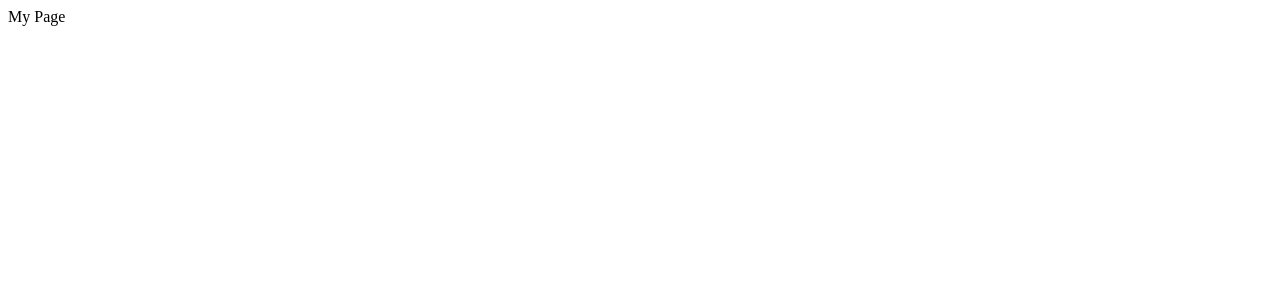
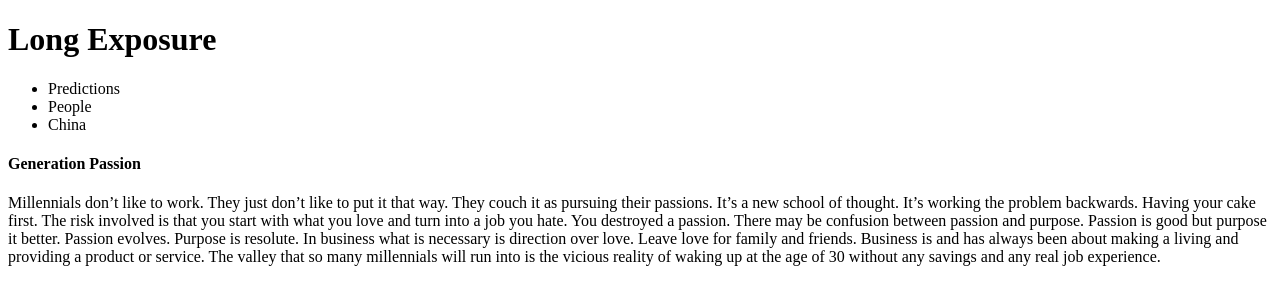
Before and after one commit to supernelson/blog, a plain HTML site: page index.html in a window 1280 px wide. Drawn offline with Linux system fonts and the light colour scheme.

Commit message:
added GenY Passion article

```diff
--- a/index.html
+++ b/index.html
@@ -1 +1,31 @@
-My Page
+<!DOCTYPE html>
+<html>
+<head>
+  <title>Long Exposure</title>
+</head>
+<body>
+<h1>Long Exposure</h1>
+<nav>
+  <ul>
+    <li>Predictions</li>
+    <li>People</li>
+    <li>China</li>
+  </ul>
+</nav>
+</body>
+  <section class="main">
+    <div class="blog">
+      <h4>Generation Passion</h4>
+      <p>Millennials don’t like to work. They just don’t like to put it that way. They couch it as pursuing their passions. It’s a new school of thought. It’s working the problem backwards. Having your cake first. The risk involved is that you start with what you love and turn into a job you hate. You destroyed a passion.
+
+      There may be confusion between passion and purpose.
+
+      Passion is good but purpose it better. Passion evolves. Purpose is resolute.
+
+      In business what is necessary is direction over love. Leave love for family and friends. Business is and has always been about making a living and providing a product or service.
+
+      The valley that so many millennials will run into is the vicious reality of waking up at the age of 30 without any savings and any real job experience.
+      </p>
+    </div>
+
+</html>
```
